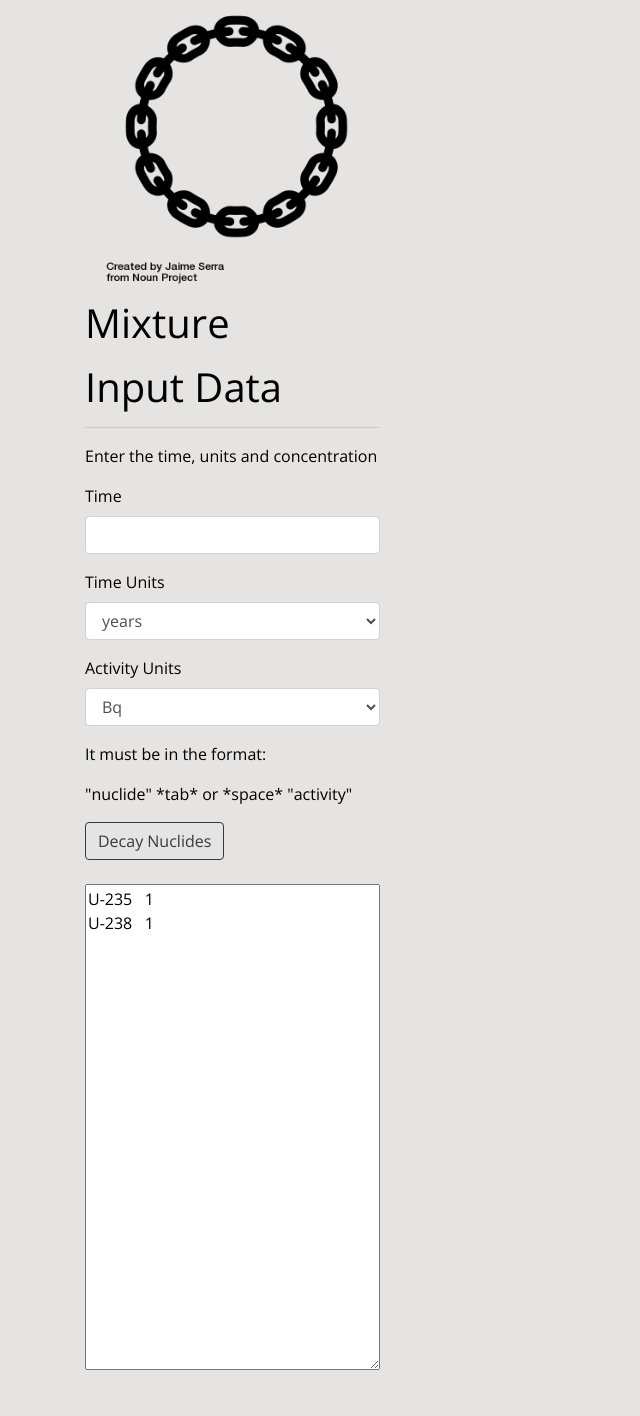
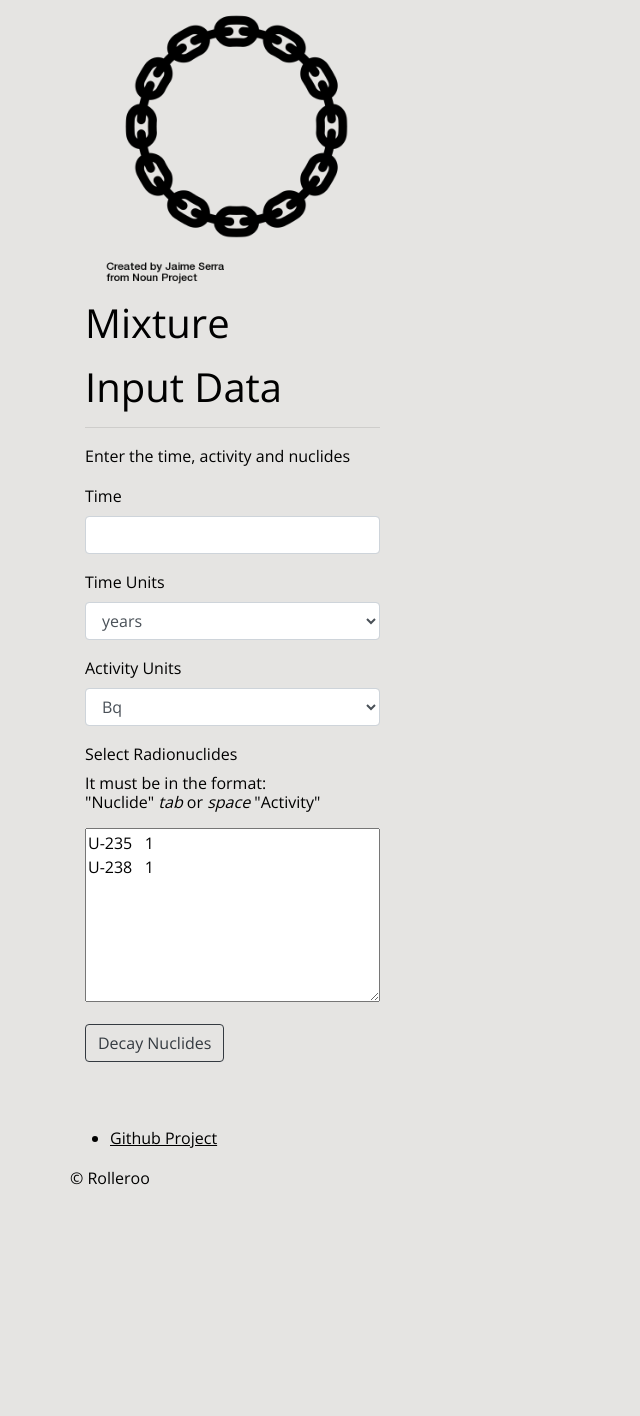
Before and after one commit to Rolleroo/RadioactiveDecay, a Flask app: page /input2 in a window 1280 px wide. Shown: the part 107-1523 px from the top of the page, without its empty margins (0-640 px from the left). After the commit the page ends 1292 px from the top, so only its background shows below. Run offline with Flask 2, Linux system fonts and the light colour scheme; some libraries are stand-ins or nearby versions.

Commit message:
Tweaks of input and output screens. I ain't doing any more on that for now!
Signed-off-by: Kenny <Kenneth.mckee@protonmail.com>

```diff
--- a/app/templates/public/input2.html
+++ b/app/templates/public/input2.html
@@ -10,7 +10,7 @@
         <h1><p>Mixture</p>
             Input Data {{ error4 }} </h1>
         <hr>
-            <p> Enter the time, units and concentration</p>
+            <p> Enter the time, activity and nuclides</p>
             <p>
             </p>
 
@@ -50,20 +50,19 @@
     </div>
               </p>
 
-            <p>It must be in the format:</p>
-            <p><b>"nuclide" *tab* or *space* "activity"</b></p>
-
+                <label for="selectActivityUnits">Select Radionuclides</label>
+            <h6>It must be in the format: <br>
+                "Nuclide" <i>tab</i> or <i>space</i> "Activity"</h6>
             <p><b>{{ error1 }}</b></p>
             <p><b>{{ error2 }}</b></p>
             <p><b>{{ error3 }}</b></p>
-            <button type="submit" class="btn btn-outline-dark">Decay Nuclides</button>
+
             <p>
-                <br>
-
-          <textarea name="test" id="test" rows="20" cols="30">
+          <textarea name="test" id="test" rows="7" cols="30">
 U-235   1
 U-238   1</textarea>
                   </p>
+            <button type="submit" class="btn btn-outline-dark">Decay Nuclides</button>
 
         </p>
 
--- a/app/templates/public/output.html
+++ b/app/templates/public/output.html
@@ -16,7 +16,7 @@
                 <table>
                     <tbody>
                     <tr>
-                        <td>Minimum Halflife Displayed (Months):</td>
+                        <td><b>Minimum Halflife Displayed (Months):</b></td>
                         <td><input type="text" id="min" name="min"></td>
                     </tr>
                     </tbody>
--- a/app/views.py
+++ b/app/views.py
@@ -68,9 +68,9 @@ def input2():
             dict_input = FormatInput(user_nuc_conc)
             # Cleans up empty spaces and formats for splits to dictionary for bateman
         except (ValueError, IndexError):
-            error1 = "Please reformat your input."
+            error1 = "Please reformat your input. See Example"
             error2 = "Use a new line for each nuclide"
-            error3 = "An example syntax is shown below"
+            error3 = "Data can be pasted from Excel"
             error4 = "Error"
             return render_template("public/input2.html", error1=error1, error2=error2, error3=error3, error4=error4,
                                    user_time=user_time)
```
